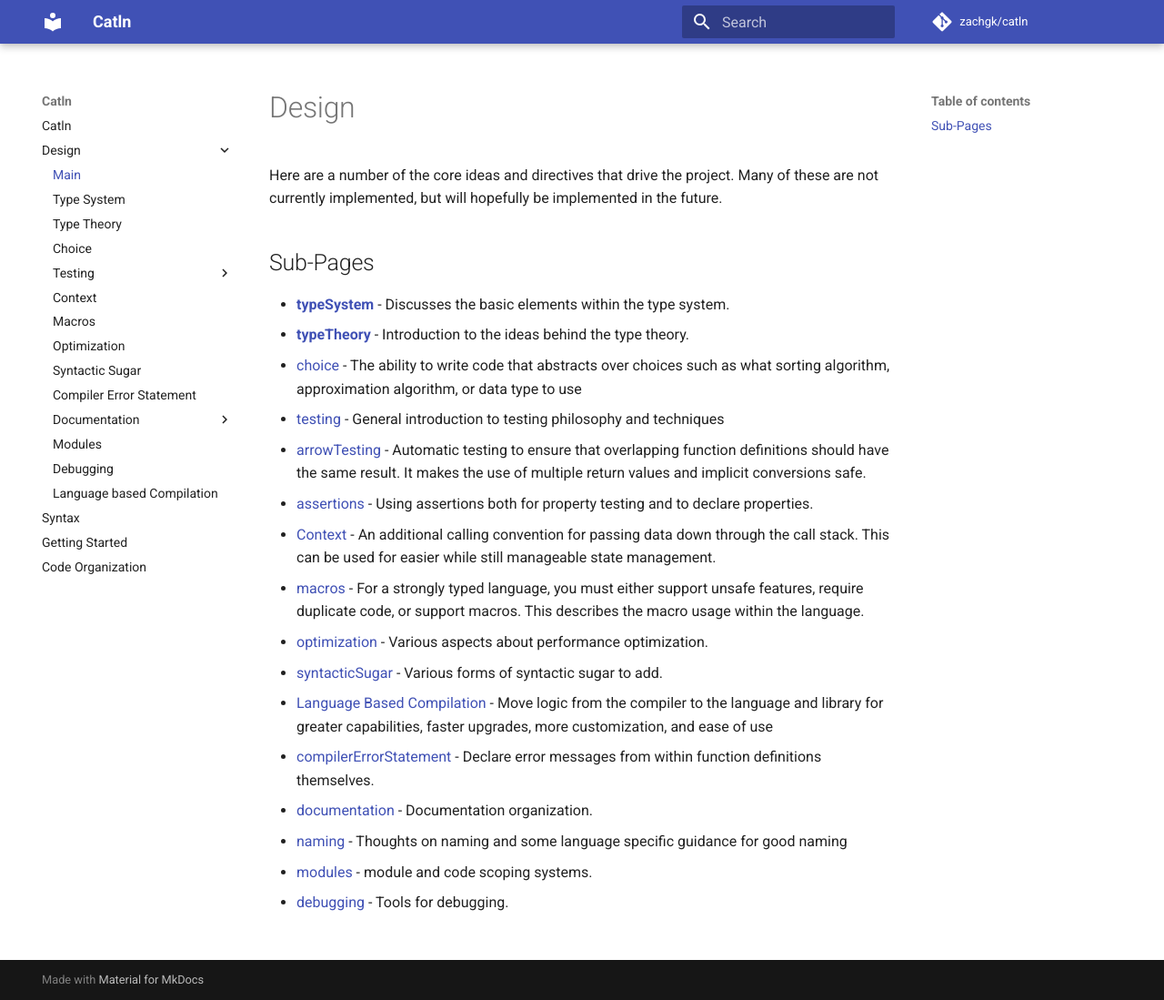
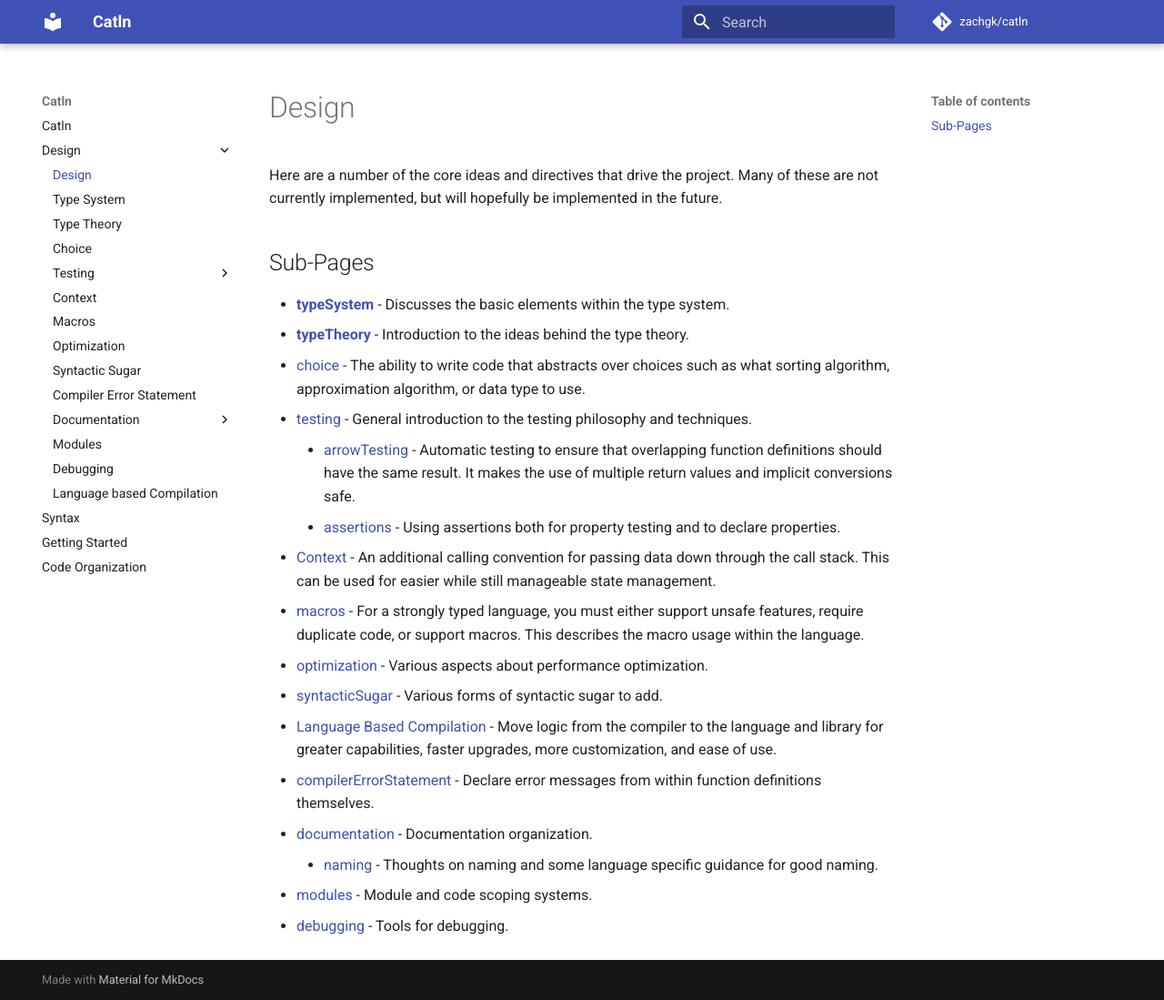
Before and after one commit to zachgk/catln, an MkDocs documentation site: the page built from docs/philosophy/README.md, in a window 1280 px wide and 1099 px high. Shown: the whole window at 91% size. Built offline with MkDocs 1.6.1 and Material for MkDocs 9.7.7, drawn with Linux system fonts in a browser that asks for light colours; comment, search, counter and statistics services are not loaded.

Commit message:
Update docs

```diff
--- a/docs/philosophy/README.md
+++ b/docs/philosophy/README.md
@@ -6,17 +6,17 @@ Here are a number of the core ideas and directives that drive the project. Many
 
 - **[typeSystem](typeSystem.md)** - Discusses the basic elements within the type system.
 - **[typeTheory](typeTheory.md)** - Introduction to the ideas behind the type theory.
-- [choice](choice.md) - The ability to write code that abstracts over choices such as what sorting algorithm, approximation algorithm, or data type to use
-- [testing](testing.md) - General introduction to testing philosophy and techniques
-  - [arrowTesting](arrowTesting.md) - Automatic testing to ensure that overlapping function definitions should have the same result. It makes the use of multiple return values and implicit conversions safe.
-  - [assertions](assertions.md) - Using assertions both for property testing and to declare properties.
+- [choice](choice.md) - The ability to write code that abstracts over choices such as what sorting algorithm, approximation algorithm, or data type to use.
+- [testing](testing.md) - General introduction to the testing philosophy and techniques.
+    - [arrowTesting](arrowTesting.md) - Automatic testing to ensure that overlapping function definitions should have the same result. It makes the use of multiple return values and implicit conversions safe.
+    - [assertions](assertions.md) - Using assertions both for property testing and to declare properties.
 - [Context](context.md) - An additional calling convention for passing data down through the call stack. This can be used for easier while still manageable state management.
 - [macros](macros.md) - For a strongly typed language, you must either support unsafe features, require duplicate code, or support macros. This describes the macro usage within the language.
 - [optimization](optimization.md) - Various aspects about performance optimization.
 - [syntacticSugar](syntacticSugar.md) - Various forms of syntactic sugar to add.
-- [Language Based Compilation](languageCompilation.md) - Move logic from the compiler to the language and library for greater capabilities, faster upgrades, more customization, and ease of use
+- [Language Based Compilation](languageCompilation.md) - Move logic from the compiler to the language and library for greater capabilities, faster upgrades, more customization, and ease of use.
 - [compilerErrorStatement](compilerErrorStatement.md) - Declare error messages from within function definitions themselves.
 - [documentation](documentation.md) - Documentation organization.
-  - [naming](naming.md) - Thoughts on naming and some language specific guidance for good naming
-- [modules](modules.md) - module and code scoping systems.
+    - [naming](naming.md) - Thoughts on naming and some language specific guidance for good naming.
+- [modules](modules.md) - Module and code scoping systems.
 - [debugging](debugging.md) - Tools for debugging.
--- a/mkdocs.yml
+++ b/mkdocs.yml
@@ -18,7 +18,7 @@ docs_dir: 'docs'
 nav:
   - 'README.md'
   - Design:
-      - Main: 'philosophy/README.md'
+      - 'philosophy/README.md'
       - 'philosophy/typeSystem.md'
       - 'philosophy/typeTheory.md'
       - 'philosophy/choice.md'
```
Also changed, not shown: README.md (+1 -46 lines), docs/README.md (+5 -13 lines), docs/philosophy/typeSystem.md (+5 -5 lines), docs/syntax.md (+2 -1 lines).
